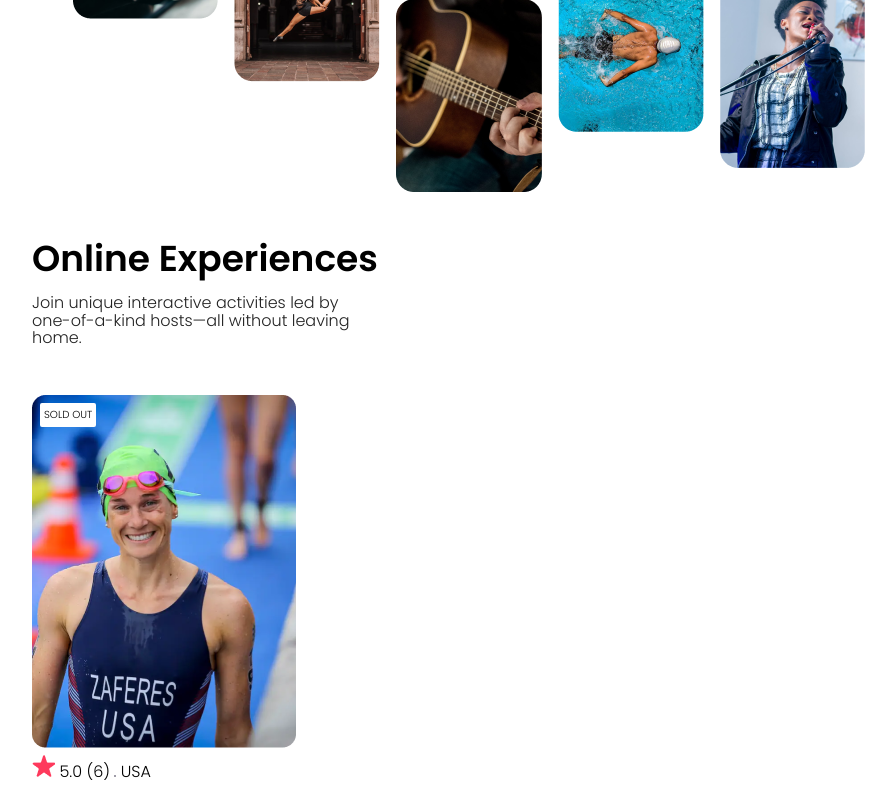
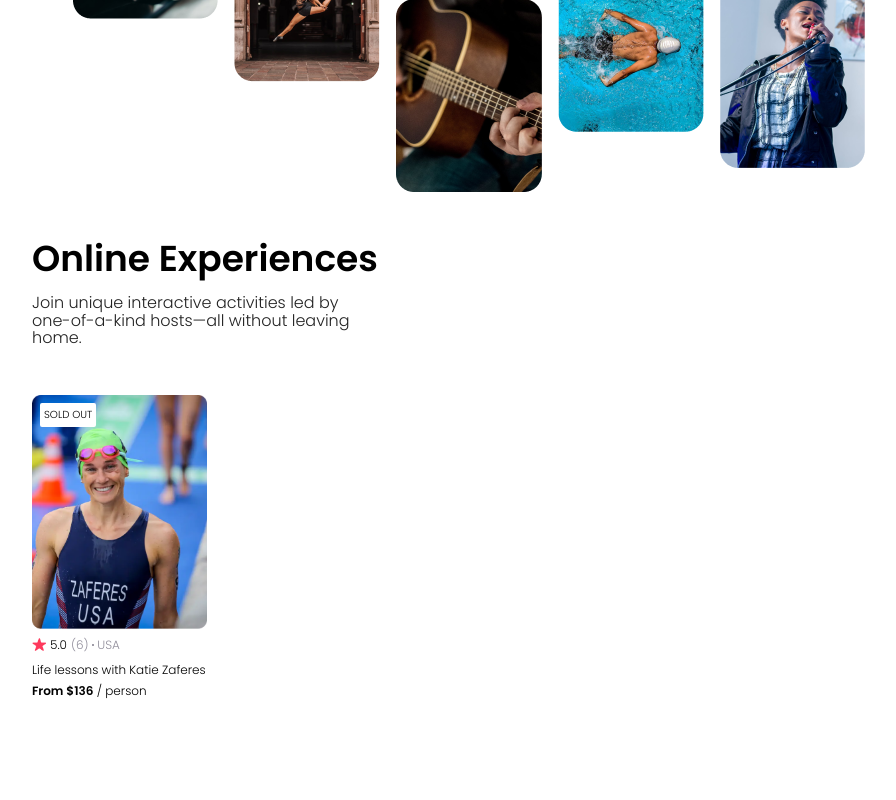
Before and after one commit to luyvannda/airbnb-experiences, a React (Create React App) app: page / in a window 1280 px wide. Shown: the part 416-1216 px from the top of the page, without its empty margins (4-900 px from the left). After the commit the page ends 1134 px from the top, so only its background shows below. Built offline with nearby package versions, Linux system fonts and the light colour scheme.

Commit message:
complete styling the first card in the Card component

```diff
--- a/src/app/App.css
+++ b/src/app/App.css
@@ -65,4 +65,32 @@ body {
   left: 0.5rem;
   top: 0.5rem;
   border-radius: 2px;
+}
+.card .first-card .card-photo {
+  width: 10.9375rem;
+}
+.card .first-card .card-rating {
+  font-size: 0.75rem;
+  display: flex;
+  align-items: center;
+  gap: 0.25rem;
+  margin-bottom: 0.3rem;
+}
+.card .first-card .card-rating .star {
+  width: 0.875rem;
+}
+.card .first-card .card-rating span {
+  color: #918E9B;
+}
+.card .first-card .card-rating span .ellipse {
+  position: relative;
+  bottom: 0.2rem;
+}
+.card .first-card .card-description {
+  font-size: 0.75rem;
+  width: 24ch;
+  line-height: 180%;
+}
+.card .first-card .card-description span {
+  font-weight: 600;
 }/*# sourceMappingURL=App.css.map */
--- a/src/app/App.scss
+++ b/src/app/App.scss
@@ -3,6 +3,7 @@
 $main-background-color: #FFFFFF;
 $navbar-bottom-border: gray;
 $main-text-color-black: #222222;
+$main-span-color: #918E9B;
 
 * {
   padding: 0;
@@ -78,6 +79,39 @@ body {
       border-radius: 2px;
     }
 
-    img {}
+    .card-photo {
+      width: 10.9375rem;
+    }
+
+    .card-rating {
+      font-size: 0.75rem;
+      display: flex;
+      align-items: center;
+      gap: 0.25rem;
+      margin-bottom: 0.3rem;
+
+      .star {
+        width: 0.875rem;
+      }
+
+      span {
+        color: $main-span-color;
+
+        .ellipse {
+          position: relative;
+          bottom: 0.2rem;
+        }
+      }
+    }
+
+    .card-description {
+      font-size: 0.75rem;
+      width: 24ch;
+      line-height: 180%;
+
+      span {
+        font-weight: 600;
+      }
+    }
   }
 }
--- a/src/app/components/Card.js
+++ b/src/app/components/Card.js
@@ -11,7 +11,8 @@ export default function Card() {
         <p className="card-rating">
           <img className="star" src={star} alt="A small red star"></img> 5.0 <span>(6) <img className="ellipse" src={ellipse} alt="an ellipse"></img> USA</span>
         </p>
-        <p className="card-description"></p>
+        <p className="card-description">Life lessons with Katie Zaferes <span>From $136</span> / person
+        </p>
       </div>
     </section>
   )
```
Also changed, not shown: 1 other file (tests, documents, lock files or other folders).
